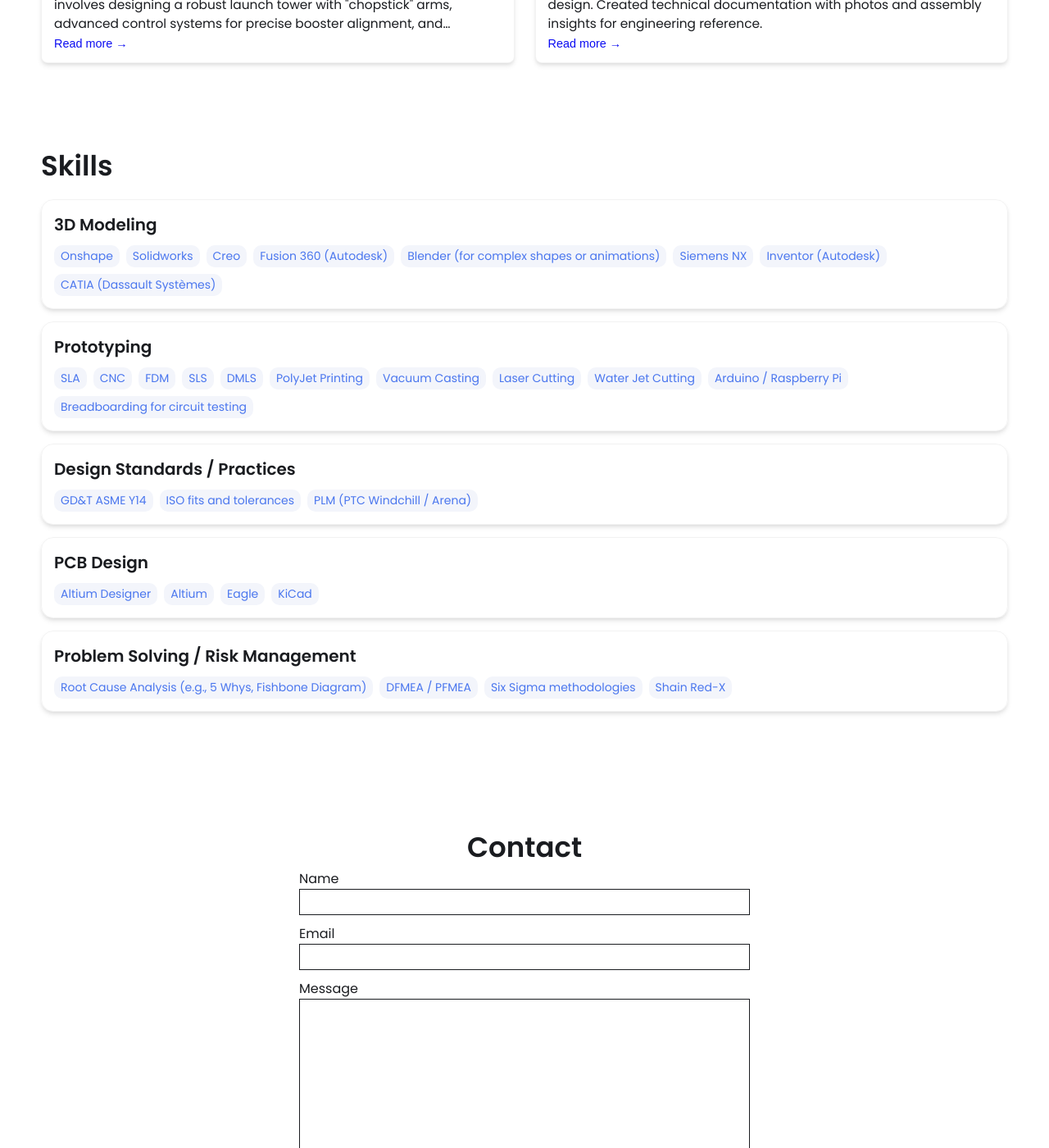
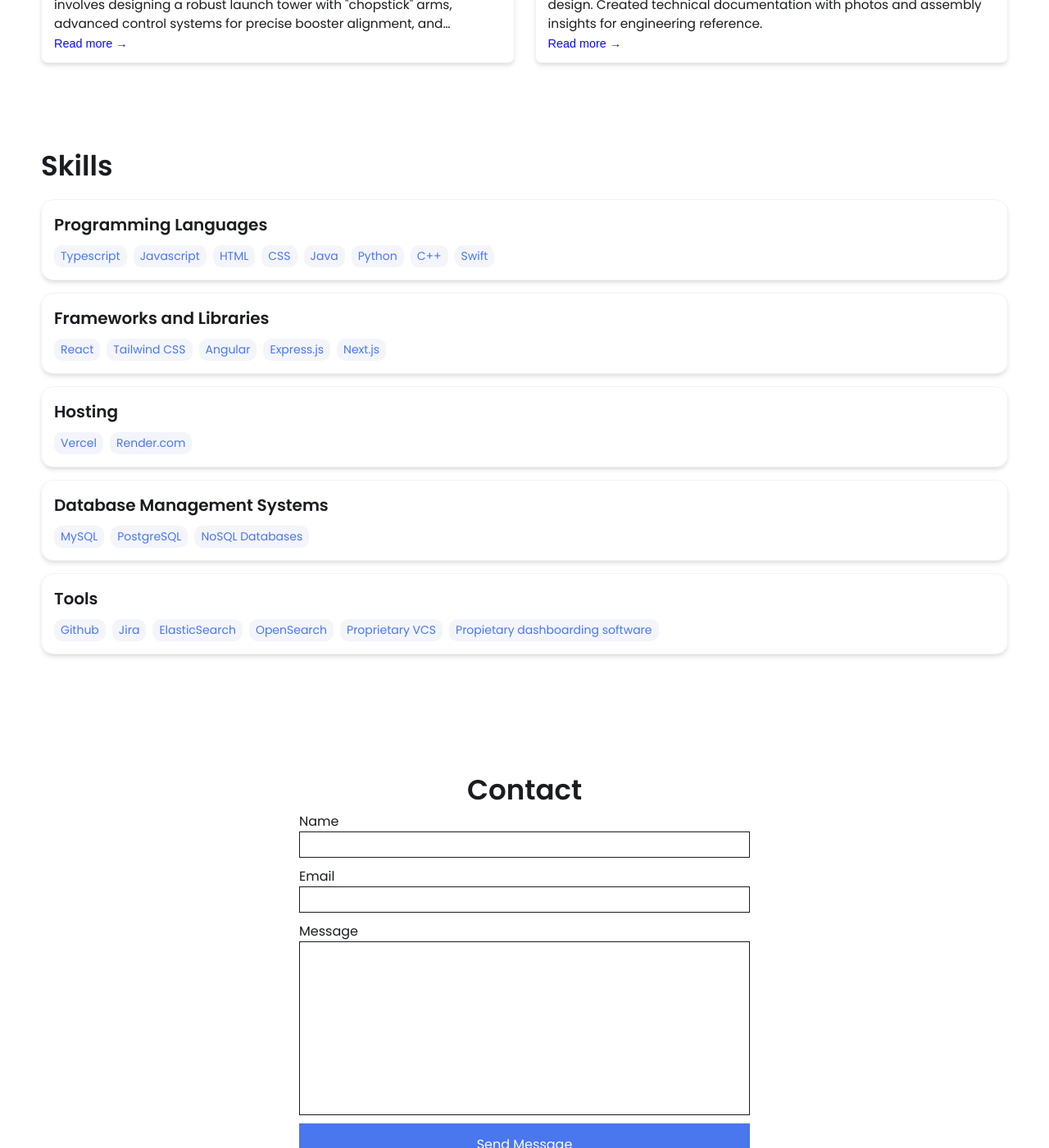
Before and after one commit to jayfuku/jayfuku.github.io, a Jekyll site: the page built from index.html, in a window 1280 px wide and 1400 px high, scrolled down 1449 px. Shown: the whole window at 82% size. Built offline with Jekyll 4.4.1, drawn with Linux system fonts in a browser that asks for light colours; some of the changed text lies outside the part shown.

Commit message:
Update _config.yml

```diff
--- a/_config.yml
+++ b/_config.yml
@@ -7,17 +7,20 @@
 
 # Main Page Setup
 
-title: John Doe's Portfolio # This is what shows up in the tab of the browser
+title: Jay Fukumoto's Portfolio # This is what shows up in the tab of the browser
 
 
 
 # Hero Section
-name: John Doe
-headline: headline message
+name: Jay Fukumoto
+headline: Software Engineer and Tech Enthusiast
 description: >- # dont remove this line. this will ignore all new lines until the next section
-  Write an awesome intro and discuss your highlights and qualification. You can edit this
-  line in _config.yml. It will appear in your document head meta (for
-  Google search results) and in your feed.xml site description.
+  Hi welcome to my portfolio! My name is Jay and I am a Software Engineer based in Southern California.
+  I have a Bachelors Degree in Computer Science from the University of California, Irvine and vast
+  experience in many different tech stacks. My specialization primarilly lies in Web Development using
+  technologies such as React and Typescript but I also have experience in Java, Python, C++, and DBMS
+  systems among other things.
+
 
 # Place your profile image in /assets/images/profile-image/folder and edit the file name
 profile_image: ./assets/images/profile-image/avatar.jpeg
@@ -31,9 +34,9 @@
 # Set up external links - this will show up as small icons next to your name.
 
 external-links:    # input only your own url slug. The icons with missing entries will not appear.
-  linkedin: test    # https://www.linkedin.com/in/{your url slug}
-  github: leea12    # https://github.com/{your url slug}
-  stackoverflow: test      # https://stackoverflow.com/users/{your url slug}
+  linkedin: https://www.linkedin.com/in/jay-fukumoto/    # https://www.linkedin.com/in/{your url slug}
+  github: https://github.com/jayfuku    # https://github.com/{your url slug}
+  stackoverflow:      # https://stackoverflow.com/users/{your url slug}
   medium:            # https://medium.com/@{your url slug}
   x-twitter:   # https://x.com/{your url slug}
   threads:            # https://threads.net/@{your url slug}
@@ -45,46 +48,40 @@
 
 # Skills Section - Add the list of your Skills by categories/tools. The indentation for each level needs to be precise.
 skills:
-  - category: 3D Modeling
+  - category: Programming Languages
     tools:
-    - Onshape
-    - Solidworks
-    - Creo
-    - Fusion 360 (Autodesk)
-    - Blender (for complex shapes or animations)
-    - Siemens NX
-    - Inventor (Autodesk)
-    - CATIA (Dassault Systèmes)
-  - category: Prototyping
+    - Typescript
+    - Javascript
+    - HTML
+    - CSS
+    - Java
+    - Python
+    - C++
+    - Swift
+  - category: Frameworks and Libraries
     tools:
-    - SLA
-    - CNC
-    - FDM
-    - SLS
-    - DMLS
-    - PolyJet Printing
-    - Vacuum Casting
-    - Laser Cutting
-    - Water Jet Cutting
-    - Arduino / Raspberry Pi
-    - Breadboarding for circuit testing
-  - category: Design Standards / Practices
+    - React
+    - Tailwind CSS
+    - Angular
+    - Express.js
+    - Next.js
+  - category: Hosting
     tools:
-    - GD&T ASME Y14
-    - ISO fits and tolerances
-    - PLM (PTC Windchill / Arena)
-  - category: PCB Design
+    - Vercel
+    - Render.com
+  - category: Database Management Systems
     tools:
-    - Altium Designer
-    - Altium
-    - Eagle
-    - KiCad
-  - category: Problem Solving / Risk Management
+    - MySQL
+    - PostgreSQL
+    - NoSQL Databases
+  - category: Tools
     tools:
-    - Root Cause Analysis (e.g., 5 Whys, Fishbone Diagram)
-    - DFMEA / PFMEA
-    - Six Sigma methodologies
-    - Shain Red-X
+    - Github
+    - Jira
+    - ElasticSearch
+    - OpenSearch
+    - Proprietary VCS
+    - Propietary dashboarding software
 
 
 # Contact Form Setup. Setup an account and copy over the key. When someone fills out the form, it will be received in your email.
```
